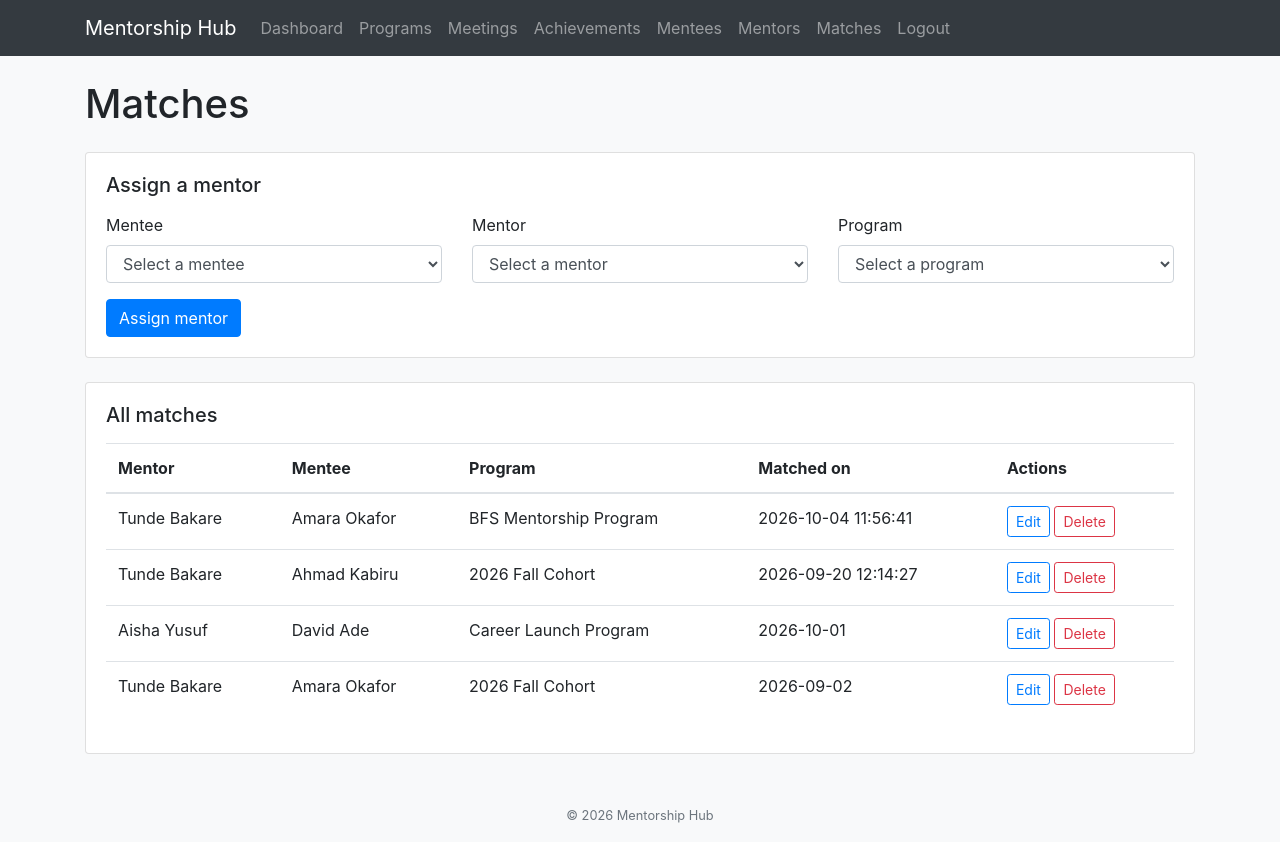
After one commit to ahmadbaba811/BFS_SRMS, a Flask app: page /matches in a window 1280 px wide. The commit adds this page. Run offline with Flask 3, Linux system fonts and the light colour scheme; a user stored in the database is signed in; data comes from the database, SQL or seed files in the repository; both versions use the stored data as it was after the commit; some libraries are stand-ins or nearby versions.

Commit message:
finished week 8

```diff
--- a/app.py
+++ b/app.py
@@ -23,6 +23,8 @@ def home():
 def dashboard():
     if 'user_name' not in session:
         return redirect(url_for('login'))
+    if session['user_type'] == 'SuperAdmin':
+        return redirect(url_for('superadmin_dashboard'))
 
     conn = sqlite3.connect(DB_PATH)
     cursor = conn.cursor()
@@ -151,6 +153,37 @@ def mentee_dashboard():
         return redirect(url_for('dashboard'))
     return dashboard()
 
+@app.route('/superadmin_dashboard')
+def superadmin_dashboard():
+    if session.get('user_type') != 'SuperAdmin':
+        return redirect(url_for('dashboard'))
+
+    conn = sqlite3.connect(DB_PATH)
+    cursor = conn.cursor()
+    counts = {
+        'mentors': cursor.execute('SELECT COUNT(*) FROM Mentor').fetchone()[0],
+        'mentees': cursor.execute('SELECT COUNT(*) FROM Mentee').fetchone()[0],
+        'matches': cursor.execute('SELECT COUNT(*) FROM Match').fetchone()[0],
+        'programs': cursor.execute('SELECT COUNT(*) FROM Program').fetchone()[0],
+    }
+    unmatched = cursor.execute('''
+        SELECT Name, Email, Goal FROM Mentee
+        WHERE MenteeID NOT IN (SELECT MenteeID FROM Match)
+        ORDER BY Name
+    ''').fetchall()
+    recent_matches = cursor.execute('''
+        SELECT Mentor.Name, Mentee.Name, Program.ProgramName, Match.MatchDate
+        FROM Match
+        INNER JOIN Mentor ON Match.MentorID = Mentor.MentorID
+        INNER JOIN Mentee ON Match.MenteeID = Mentee.MenteeID
+        INNER JOIN Program ON Match.ProgramID = Program.ProgramID
+        ORDER BY Match.MatchID DESC LIMIT 5
+    ''').fetchall()
+    conn.close()
+
+    return render_template('superadmin_dashboard.html', user_name=session['user_name'], counts=counts,
+                           unmatched=unmatched, recent_matches=recent_matches)
+
 @app.route('/programs')
 def programs():
     if 'user_name' not in session:
@@ -195,7 +228,7 @@ def achievements():
 def mentees():
     if 'user_name' not in session:
         return redirect(url_for('login'))
-    if session['user_type'] != 'Mentor':
+    if session['user_type'] != 'SuperAdmin':
         return redirect(url_for('dashboard'))
 
     edit_id = request.args.get('edit')
@@ -203,13 +236,7 @@ def mentees():
 
     conn = sqlite3.connect(DB_PATH)
     cursor = conn.cursor()
-    cursor.execute('''
-        SELECT DISTINCT Mentee.MenteeID, Mentee.Name, Mentee.Email, Mentee.Goal
-        FROM Mentee
-        INNER JOIN Match ON Mentee.MenteeID = Match.MenteeID
-        WHERE Match.MentorID = ?
-        ORDER BY Mentee.Name
-    ''', (session['person_id'],))
+    cursor.execute('SELECT MenteeID, Name, Email, Goal FROM Mentee ORDER BY Name')
 
     mentee_list = cursor.fetchall()
 
@@ -224,7 +251,7 @@ def mentees():
 
 @app.route('/mentees/add', methods=['POST'])
 def add_mentee():
-    if session.get('user_type') != 'Mentor':
+    if session.get('user_type') != 'SuperAdmin':
         return redirect(url_for('dashboard'))
 
     name = request.form.get('name', '')
@@ -242,13 +269,6 @@ def add_mentee():
     conn = sqlite3.connect(DB_PATH)
     cursor = conn.cursor()
     cursor.execute('INSERT INTO Mentee (Name, Email, Goal) VALUES (?, ?, ?)', (name, email, goal))
-    mentee_id = cursor.lastrowid
-
-    cursor.execute('''
-        INSERT INTO Match (ProgramID, MentorID, MenteeID)
-        SELECT Match.ProgramID, ?, ?
-        FROM Match WHERE Match.MentorID = ? LIMIT 1
-    ''', (session['person_id'], mentee_id, session['person_id']))
     conn.commit()
     conn.close()
 
@@ -257,7 +277,7 @@ def add_mentee():
 
 @app.route('/mentees/<int:mentee_id>/edit', methods=['POST'])
 def edit_mentee(mentee_id):
-    if session.get('user_type') != 'Mentor':
+    if session.get('user_type') != 'SuperAdmin':
         return redirect(url_for('dashboard'))
 
     name = request.form.get('name', '').strip()
@@ -283,7 +303,7 @@ def edit_mentee(mentee_id):
 
 @app.route('/mentees/<int:mentee_id>/delete', methods=['POST'])
 def delete_mentee(mentee_id):
-    if session.get('user_type') != 'Mentor':
+    if session.get('user_type') != 'SuperAdmin':
         return redirect(url_for('dashboard'))
 
     conn = sqlite3.connect(DB_PATH)
@@ -300,7 +320,7 @@ def delete_mentee(mentee_id):
 def mentors():
     if 'user_name' not in session:
         return redirect(url_for('login'))
-    if session['user_type'] != 'Mentor':
+    if session['user_type'] != 'SuperAdmin':
         return redirect(url_for('dashboard'))
 
     mentor_to_edit = None
@@ -320,7 +340,7 @@ def mentors():
 
 @app.route('/mentors/add', methods=['POST'])
 def add_mentor():
-    if session.get('user_type') != 'Mentor':
+    if session.get('user_type') != 'SuperAdmin':
         return redirect(url_for('dashboard'))
 
     name = request.form.get('name', '').strip()
@@ -345,7 +365,7 @@ def add_mentor():
 
 @app.route('/mentors/<int:mentor_id>/edit', methods=['POST'])
 def edit_mentor(mentor_id):
-    if session.get('user_type') != 'Mentor':
+    if session.get('user_type') != 'SuperAdmin':
         return redirect(url_for('dashboard'))
 
     name = request.form.get('name', '').strip()
@@ -370,7 +390,7 @@ def edit_mentor(mentor_id):
 
 @app.route('/mentors/<int:mentor_id>/delete', methods=['POST'])
 def delete_mentor(mentor_id):
-    if session.get('user_type') != 'Mentor':
+    if session.get('user_type') != 'SuperAdmin':
         return redirect(url_for('dashboard'))
 
     conn = sqlite3.connect(DB_PATH)
@@ -394,6 +414,129 @@ def delete_mentor(mentor_id):
 
     flash('Mentor deleted successfully.', 'success')
     return redirect(url_for('mentors'))
+
+@app.route('/matches')
+def matches():
+    if session.get('user_type') != 'SuperAdmin':
+        return redirect(url_for('dashboard'))
+
+    conn = sqlite3.connect(DB_PATH)
+    cursor = conn.cursor()
+    mentee_rows = cursor.execute('SELECT MenteeID, Name, Email FROM Mentee ORDER BY Name').fetchall()
+    match_rows = cursor.execute('''
+        SELECT Match.MatchID, Mentor.MentorID, Mentor.Name, Mentee.MenteeID, Mentee.Name,
+               Program.ProgramID, Program.ProgramName, Match.MatchDate
+        FROM Match
+        INNER JOIN Mentor ON Match.MentorID = Mentor.MentorID
+        INNER JOIN Mentee ON Match.MenteeID = Mentee.MenteeID
+        INNER JOIN Program ON Match.ProgramID = Program.ProgramID
+        ORDER BY Match.MatchID DESC
+    ''').fetchall()
+    mentor_options = cursor.execute('SELECT MentorID, Name, Email FROM Mentor ORDER BY Name').fetchall()
+    program_options = cursor.execute('SELECT ProgramID, ProgramName FROM Program ORDER BY StartDate').fetchall()
+
+    match_to_edit = None
+    edit_id = request.args.get('edit')
+    if edit_id:
+        cursor.execute('SELECT MatchID, MentorID, MenteeID, ProgramID FROM Match WHERE MatchID = ?', (edit_id,))
+        match_to_edit = cursor.fetchone()
+    conn.close()
+
+    selected_mentee = match_to_edit[2] if match_to_edit else request.args.get('mentee', type=int)
+
+    return render_template('matches.html', mentees=mentee_rows, matches=match_rows,
+                           mentor_options=mentor_options, program_options=program_options,
+                           match_to_edit=match_to_edit, selected_mentee=selected_mentee)
+
+def read_match_form():
+    # Returns (mentor_id, mentee_id, program_id) as ints, or None if invalid.
+    try:
+        mentor_id = int(request.form.get('mentor_id', ''))
+        mentee_id = int(request.form.get('mentee_id', ''))
+        program_id = int(request.form.get('program_id', ''))
+    except ValueError:
+        return None
+    conn = sqlite3.connect(DB_PATH)
+    valid = (
+        conn.execute('SELECT 1 FROM Mentor WHERE MentorID = ?', (mentor_id,)).fetchone()
+        and conn.execute('SELECT 1 FROM Mentee WHERE MenteeID = ?', (mentee_id,)).fetchone()
+        and conn.execute('SELECT 1 FROM Program WHERE ProgramID = ?', (program_id,)).fetchone()
+    )
+    conn.close()
+    return (mentor_id, mentee_id, program_id) if valid else None
+
+@app.route('/matches/add', methods=['POST'])
+def add_match():
+    if session.get('user_type') != 'SuperAdmin':
+        return redirect(url_for('dashboard'))
+
+    data = read_match_form()
+    if not data:
+        flash('Please choose a valid mentor, mentee and program.', 'danger')
+        return redirect(url_for('matches'))
+
+    mentor_id, mentee_id, program_id = data
+
+    conn = sqlite3.connect(DB_PATH)
+    duplicate = conn.execute(
+        'SELECT 1 FROM Match WHERE MentorID = ? AND MenteeID = ? AND ProgramID = ?',
+        (mentor_id, mentee_id, program_id)).fetchone()
+    if duplicate:
+        conn.close()
+        flash('That mentor is already matched to this mentee in this program.', 'danger')
+        return redirect(url_for('matches'))
+
+    conn.execute('INSERT INTO Match (ProgramID, MentorID, MenteeID) VALUES (?, ?, ?)', (program_id, mentor_id, mentee_id))
+    conn.commit()
+    conn.close()
+
+    flash('Match created successfully.', 'success')
+    return redirect(url_for('matches'))
+
+@app.route('/matches/<int:match_id>/edit', methods=['POST'])
+def edit_match(match_id):
+    if session.get('user_type') != 'SuperAdmin':
+        return redirect(url_for('dashboard'))
+
+    data = read_match_form()
+    if not data:
+        flash('Please choose a valid mentor, mentee and program.', 'danger')
+        return redirect(url_for('matches'))
+    mentor_id, mentee_id, program_id = data
+
+    conn = sqlite3.connect(DB_PATH)
+    duplicate = conn.execute(
+        'SELECT 1 FROM Match WHERE MentorID = ? AND MenteeID = ? AND ProgramID = ? AND MatchID != ?',
+        (mentor_id, mentee_id, program_id, match_id)).fetchone()
+    if duplicate:
+        conn.close()
+        flash('That match already exists.', 'danger')
+        return redirect(url_for('matches'))
+
+    conn.execute('UPDATE Match SET ProgramID = ?, MentorID = ?, MenteeID = ? WHERE MatchID = ?',
+                 (program_id, mentor_id, mentee_id, match_id))
+    conn.commit()
+    conn.close()
+
+    flash('Match updated successfully.', 'success')
+    return redirect(url_for('matches'))
+
+@app.route('/matches/<int:match_id>/delete', methods=['POST'])
+def delete_match(match_id):
+    if session.get('user_type') != 'SuperAdmin':
+        return redirect(url_for('dashboard'))
+
+    conn = sqlite3.connect(DB_PATH)
+    cursor = conn.cursor()
+    # Meetings and feedback belong to a match, so remove them first
+    cursor.execute('DELETE FROM Feedback WHERE MeetingID IN (SELECT MeetingID FROM Meeting WHERE MatchID = ?)', (match_id,))
+    cursor.execute('DELETE FROM Meeting WHERE MatchID = ?', (match_id,))
+    cursor.execute('DELETE FROM Match WHERE MatchID = ?', (match_id,))
+    conn.commit()
+    conn.close()
+
+    flash('Match removed successfully.', 'success')
+    return redirect(url_for('matches'))
 
 @app.route('/logout')
 def logout():
@@ -449,13 +592,12 @@ def login():
 
             if not account:
                 error = 'Wrong username.'
-            elif not account[2] != password:
-            # elif not check_password_hash(account[2], password):
+            elif not check_password_hash(account[2], password):
                 error = 'Wrong password.'
             else:
                 session['user_type'] = account[3]
-                session['person_id'] = account[4] if account[3] == 'Mentor' else account[5]
-                if account[3] == 'Mentor':
+                session['person_id'] = account[4] if account[3] in ('Mentor', 'SuperAdmin') else account[5]
+                if account[3] in ('Mentor', 'SuperAdmin'):
                     cursor.execute('SELECT Name FROM Mentor WHERE MentorID = ?', (session['person_id'],))
                 else:
                     cursor.execute('SELECT Name FROM Mentee WHERE MenteeID = ?', (session['person_id'],))
@@ -466,8 +608,12 @@ def login():
                 session['user_name'] = person[0] if person else account[1]
                 conn.close();
 
-                destination = 'mentor_dashboard' if account[3] == 'Mentor' else 'mentee_dashboard'
-                return redirect(url_for(destination))
+                if account[3] == 'SuperAdmin':
+                    return redirect(url_for('superadmin_dashboard'))
+                elif account[3] == 'Mentor':
+                    return redirect(url_for('mentor_dashboard'))
+                else:
+                    return redirect(url_for('mentee_dashboard'))
 
             conn.close()
 
--- a/templates/base.html
+++ b/templates/base.html
@@ -37,12 +37,15 @@
                     <li class="nav-item">
                         <a class="nav-link" href="{{ url_for('achievements') }}">Achievements</a>
                     </li>
-                    {% if session.get('user_type') == 'Mentor' %}
+                    {% if session.get('user_type') == 'SuperAdmin' %}
                     <li class="nav-item">
                         <a class="nav-link" href="{{ url_for('mentees') }}">Mentees</a>
                     </li>
                     <li class="nav-item">
                         <a class="nav-link" href="{{ url_for('mentors') }}">Mentors</a>
+                    </li>
+                    <li class="nav-item">
+                        <a class="nav-link" href="{{ url_for('matches') }}">Matches</a>
                     </li>
                     {% endif %}
                     <li class="nav-item">
--- /dev/null
+++ b/templates/matches.html
@@ -0,0 +1,97 @@
+{% extends "base.html" %}
+{% block title %}Matches{% endblock %}
+{% block content %}
+<h1 class="mb-4">Matches</h1>
+
+<div class="card shadow-sm mb-4" id="match-form">
+    <div class="card-body">
+        <h2 class="h5 mb-3">{{ 'Edit match' if match_to_edit else 'Assign a mentor' }}</h2>
+        <form method="POST"
+            action="{{ url_for('edit_match', match_id=match_to_edit[0]) if match_to_edit else url_for('add_match') }}">
+            <div class="row g-3">
+                <div class="col-md-4">
+                    <label for="mentee_id" class="form-label">Mentee</label>
+                    <select name="mentee_id" id="mentee_id" class="form-control" required>
+                        <option value="" disabled {{ 'selected' if not selected_mentee }}>Select a mentee</option>
+                        {% for mentee in mentees %}
+                        <option value="{{ mentee[0] }}" {{ 'selected' if mentee[0]==selected_mentee }}>{{ mentee[1] }}
+                            ({{ mentee[2] }})</option>
+                        {% endfor %}
+                    </select>
+                </div>
+                <div class="col-md-4">
+                    <label for="mentor_id" class="form-label">Mentor</label>
+                    <select name="mentor_id" id="mentor_id" class="form-control" required>
+                        <option value="" disabled {{ 'selected' if not match_to_edit }}>Select a mentor</option>
+                        {% for mentor in mentor_options %}
+                        <option value="{{ mentor[0] }}"
+                        {{ 'selected' if match_to_edit and mentor[0]==match_to_edit[1]}}>
+                            {{ mentor[1] }} ({{ mentor[2] }})
+                        </option>
+                        {% endfor %}
+                    </select>
+                </div>
+                <div class="col-md-4">
+                    <label for="program_id" class="form-label">Program</label>
+                    <select name="program_id" id="program_id" class="form-control" required>
+                        <option value="" disabled {{ 'selected' if not match_to_edit }}>Select a program</option>
+                        {% for program in program_options %}
+                        <option value="{{ program[0] }}" {{ 'selected' if match_to_edit and program[0]==match_to_edit[3]
+                            }}>{{ program[1] }}</option>
+                        {% endfor %}
+                    </select>
+                </div>
+            </div>
+            <div class="mt-3 d-flex gap-2">
+                <button type="submit" class="btn btn-primary">{{ 'Save changes' if match_to_edit else 'Assign mentor'
+                    }}</button>
+                {% if match_to_edit or selected_mentee %}
+                <a href="{{ url_for('matches') }}" class="btn btn-outline-secondary">Cancel</a>
+                {% endif %}
+            </div>
+        </form>
+    </div>
+</div>
+
+<div class="card shadow-sm">
+    <div class="card-body">
+        <h2 class="h5 mb-3">All matches</h2>
+        {% if matches %}
+        <div class="table-responsive">
+            <table class="table align-middle">
+                <thead>
+                    <tr>
+                        <th>Mentor</th>
+                        <th>Mentee</th>
+                        <th>Program</th>
+                        <th>Matched on</th>
+                        <th class="text-end">Actions</th>
+                    </tr>
+                </thead>
+                <tbody>
+                    {% for match in matches %}
+                    <tr>
+                        <td>{{ match[2] }}</td>
+                        <td>{{ match[4] }}</td>
+                        <td>{{ match[6] }}</td>
+                        <td>{{ match[7] }}</td>
+                        <td class="text-end">
+                            <a href="{{ url_for('matches', edit=match[0]) }}#match-form"
+                                class="btn btn-sm btn-outline-primary">Edit</a>
+                            <form method="POST" action="{{ url_for('delete_match', match_id=match[0]) }}"
+                                class="d-inline"
+                                onsubmit="return confirm('Remove this match along with its meetings and feedback? This cannot be undone.');">
+                                <button type="submit" class="btn btn-sm btn-outline-danger">Delete</button>
+                            </form>
+                        </td>
+                    </tr>
+                    {% endfor %}
+                </tbody>
+            </table>
+        </div>
+        {% else %}
+        <p class="text-muted">No matches have been made yet.</p>
+        {% endif %}
+    </div>
+</div>
+{% endblock %}
--- a/templates/mentees.html
+++ b/templates/mentees.html
@@ -35,7 +35,7 @@
 
 <div class="card shadow-sm">
     <div class="card-body">
-        <h2 class="h5 mb-3">Your mentees</h2>
+        <h2 class="h5 mb-3">All mentees</h2>
         {% if mentees %}
         <div class="table-responsive">
             <table class="table align-middle">
@@ -67,7 +67,7 @@
             </table>
         </div>
         {% else %}
-        <p class="text-muted">No mentees are assigned yet.</p>
+        <p class="text-muted">No mentees have been added yet.</p>
         {% endif %}
     </div>
 </div>
```
Also changed, not shown: templates/superadmin_dashboard.html (added, +92 -0 lines), db/srms_db.db.
